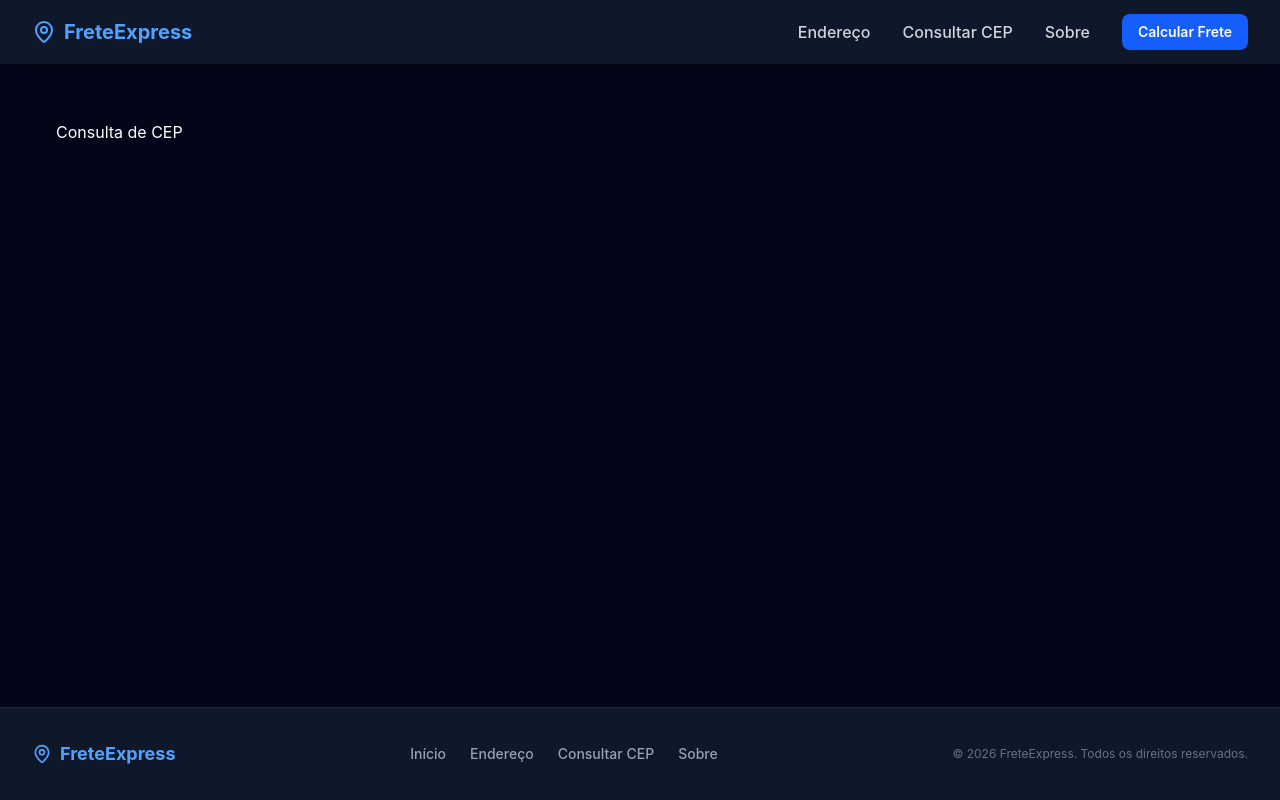
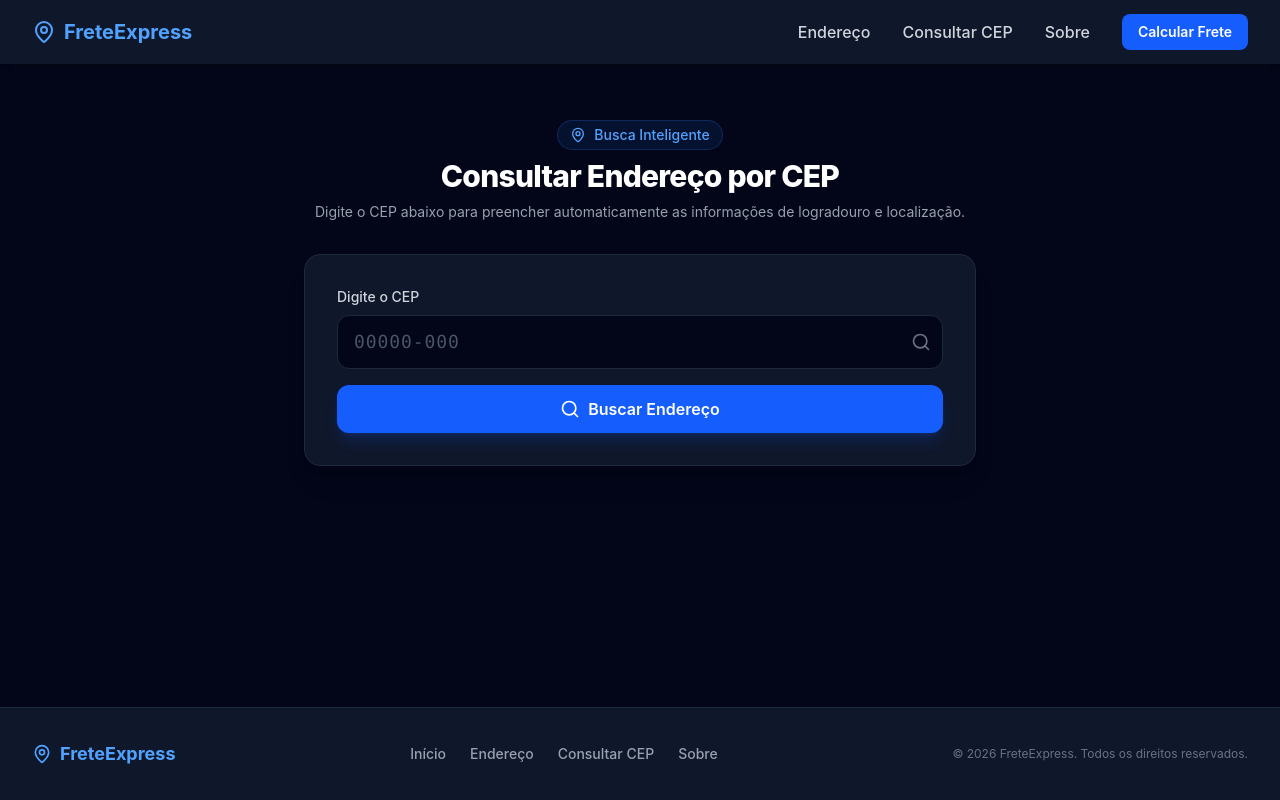
Before and after one commit to DocCaio/Flash-Courier, a React (Vite) app: page /cep in a window 1280 px wide. Built offline with nearby package versions, Linux system fonts and the light colour scheme.

Commit message:
Feat: Add CEP lookup page
Add a ViaCEP-powered address search with CEP formatting, validation, loading and error states, and display of returned address details. Wire the page into the app and add the address response type.

```diff
--- a/package.json
+++ b/package.json
@@ -10,6 +10,7 @@
     "preview": "vite preview"
   },
   "dependencies": {
+    "axios": "^1.21.1",
     "lucide-react": "^1.72.0",
     "react": "^19.3.1",
     "react-dom": "^19.3.1",
--- a/src/App.tsx
+++ b/src/App.tsx
@@ -2,11 +2,15 @@ import { Routes, Route } from 'react-router-dom';
 import Navbar from './components/NavBar';
 import Footer from './components/Footer';
 import Home from './pages/Home';
+import ConsultarCep from './pages/ConsultarCep';
 
+function Endereco() {
+  return <div className="p-6">Página de Endereço</div>;
+}
 
-function Endereco() { return <div className="p-6">Página de Endereço</div>; }
-function ConsultarCep() { return <div className="p-6">Consulta de CEP</div>; }
-function Sobre() { return <div className="p-6">Página Sobre</div>; }
+function Sobre() {
+  return <div className="p-6">Página Sobre</div>;
+}
 
 export default function App() {
   return (
--- /dev/null
+++ b/src/pages/ConsultarCep.tsx
@@ -0,0 +1,148 @@
+import { useState, type ChangeEvent, type FormEvent } from 'react';
+import axios from 'axios';
+import { Search, MapPin, Loader2, AlertCircle, CheckCircle2 } from 'lucide-react';
+import type { EnderecoViaCep } from '../types/cep';
+
+export default function ConsultarCep() {
+  const [cep, setCep] = useState<string>('');
+  const [endereco, setEndereco] = useState<EnderecoViaCep | null>(null);
+  const [loading, setLoading] = useState<boolean>(false);
+  const [erro, setErro] = useState<string>('');
+
+  const handleCepChange = (e: ChangeEvent<HTMLInputElement>) => {
+    let valor = e.target.value.replace(/\D/g, '');
+    if (valor.length > 8) valor = valor.slice(0, 8);
+
+    if (valor.length > 5) {
+      valor = `${valor.slice(0, 5)}-${valor.slice(5)}`;
+    }
+    setCep(valor);
+    setErro('');
+  };
+
+  const handleSubmit = async (e: FormEvent<HTMLFormElement>) => {
+    e.preventDefault();
+    const cepLimpo = cep.replace(/\D/g, '');
+
+    if (cepLimpo.length !== 8) {
+      setErro('O CEP deve conter exatamente 8 dígitos.');
+      return;
+    }
+
+    setLoading(true);
+    setErro('');
+    setEndereco(null);
+
+    try {
+      const response = await axios.get<EnderecoViaCep>(
+        `https://viacep.com.br/ws/${cepLimpo}/json/`
+      );
+
+      if (response.data.erro) {
+        setErro('CEP não encontrado na base de dados.');
+      } else {
+        setEndereco(response.data);
+      }
+    } catch (err) {
+      setErro('Ocorreu um erro ao buscar o CEP. Verifique sua conexão.');
+    } finally {
+      setLoading(false);
+    }
+  };
+
+  return (
+    <div className="max-w-2xl mx-auto space-y-8 py-6">
+      <div className="text-center space-y-2">
+        <div className="inline-flex items-center gap-2 px-3 py-1 rounded-full bg-blue-500/10 border border-blue-500/20 text-blue-400 text-sm font-medium">
+          <MapPin className="w-4 h-4" />
+          <span>Busca Inteligente</span>
+        </div>
+        <h1 className="text-3xl font-extrabold tracking-tight text-white">
+          Consultar Endereço por CEP
+        </h1>
+        <p className="text-gray-400 text-sm">
+          Digite o CEP abaixo para preencher automaticamente as informações de logradouro e localização.
+        </p>
+      </div>
+
+      <div className="bg-slate-900 border border-slate-800 p-6 sm:p-8 rounded-2xl shadow-xl">
+        <form onSubmit={handleSubmit} className="space-y-4">
+          <div>
+            <label htmlFor="cep" className="block text-sm font-medium text-gray-300 mb-2">
+              Digite o CEP
+            </label>
+            <div className="relative">
+              <input
+                type="text"
+                id="cep"
+                value={cep}
+                onChange={handleCepChange}
+                placeholder="00000-000"
+                className="w-full bg-slate-950 border border-slate-800 rounded-xl px-4 py-3 text-white placeholder-gray-600 focus:outline-none focus:border-blue-500 transition-colors text-lg font-mono tracking-wider"
+              />
+              <div className="absolute inset-y-0 right-0 flex items-center pr-3 pointer-events-none text-gray-500">
+                <Search className="w-5 h-5" />
+              </div>
+            </div>
+          </div>
+
+          <button
+            type="submit"
+            disabled={loading}
+            className="w-full bg-blue-600 hover:bg-blue-500 disabled:bg-blue-600/50 text-white font-semibold py-3 px-4 rounded-xl transition-all flex items-center justify-center gap-2 shadow-lg shadow-blue-600/20 cursor-pointer disabled:cursor-not-allowed"
+          >
+            {loading ? (
+              <>
+                <Loader2 className="w-5 h-5 animate-spin" />
+                Buscando endereço...
+              </>
+            ) : (
+              <>
+                <Search className="w-5 h-5" />
+                Buscar Endereço
+              </>
+            )}
+          </button>
+        </form>
+
+        {erro && (
+          <div className="mt-4 p-4 bg-red-500/10 border border-red-500/20 rounded-xl flex items-center gap-3 text-red-400 text-sm">
+            <AlertCircle className="w-5 h-5 shrink-0" />
+            <span>{erro}</span>
+          </div>
+        )}
+      </div>
+
+      {endereco && (
+        <div className="bg-slate-900 border border-emerald-500/30 p-6 sm:p-8 rounded-2xl shadow-xl space-y-6 animate-fade-in">
+          <div className="flex items-center gap-2 text-emerald-400 font-semibold text-lg border-b border-slate-800 pb-4">
+            <CheckCircle2 className="w-6 h-6" />
+            <span>Endereço Encontrado com Sucesso</span>
+          </div>
+
+          <div className="grid grid-cols-1 sm:grid-cols-2 gap-4 text-sm">
+            <div className="bg-slate-950 p-4 rounded-xl border border-slate-800/60">
+              <span className="text-gray-500 block text-xs uppercase font-semibold mb-1">Logradouro</span>
+              <span className="text-white font-medium">{endereco.logradouro || 'Não informado'}</span>
+            </div>
+
+            <div className="bg-slate-950 p-4 rounded-xl border border-slate-800/60">
+              <span className="text-gray-500 block text-xs uppercase font-semibold mb-1">Bairro</span>
+              <span className="text-white font-medium">{endereco.bairro || 'Não informado'}</span>
+            </div>
+
+            <div className="bg-slate-950 p-4 rounded-xl border border-slate-800/60">
+              <span className="text-gray-500 block text-xs uppercase font-semibold mb-1">Cidade / Estado</span>
+              <span className="text-white font-medium">{endereco.localidade} - {endereco.uf}</span>
+            </div>
+
+            <div className="bg-slate-950 p-4 rounded-xl border border-slate-800/60">
+              <span className="text-gray-500 block text-xs uppercase font-semibold mb-1">CEP</span>
+              <span className="text-white font-medium font-mono">{endereco.cep}</span>
+            </div>
+          </div>
+        </div>
+      )}
+    </div>
+  );
+}
--- /dev/null
+++ b/src/types/cep.ts
@@ -0,0 +1,16 @@
+export interface EnderecoViaCep {
+  cep: string;
+  logradouro: string;
+  complemento: string;
+  unidade?: string;
+  bairro: string;
+  localidade: string;
+  uf: string;
+  estado?: string;
+  regiao?: string;
+  ibge: string;
+  gia: string;
+  ddd: string;
+  siafi: string;
+  erro?: boolean;
+}
```
Also changed, not shown: 1 other file (tests, documents, lock files or other folders).
